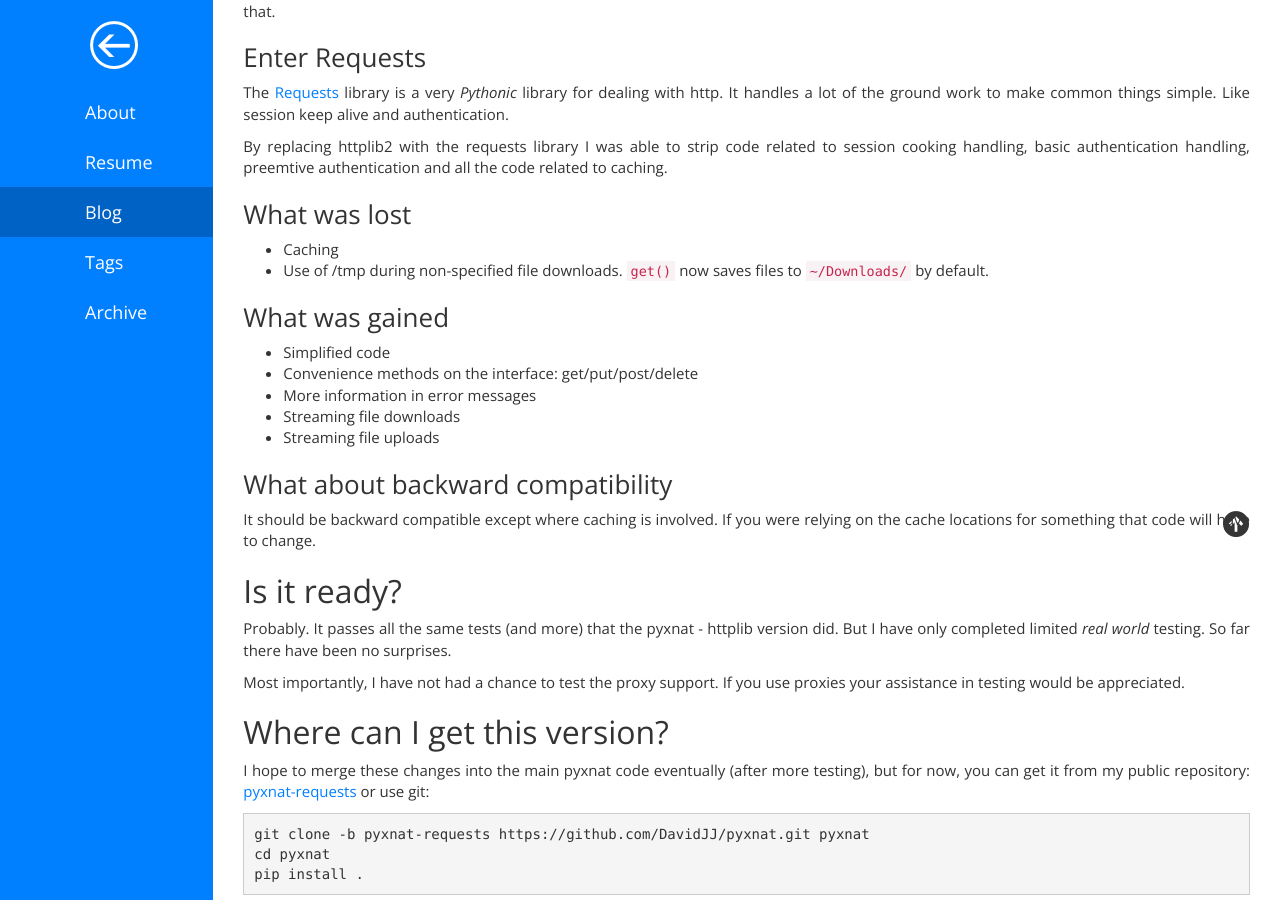
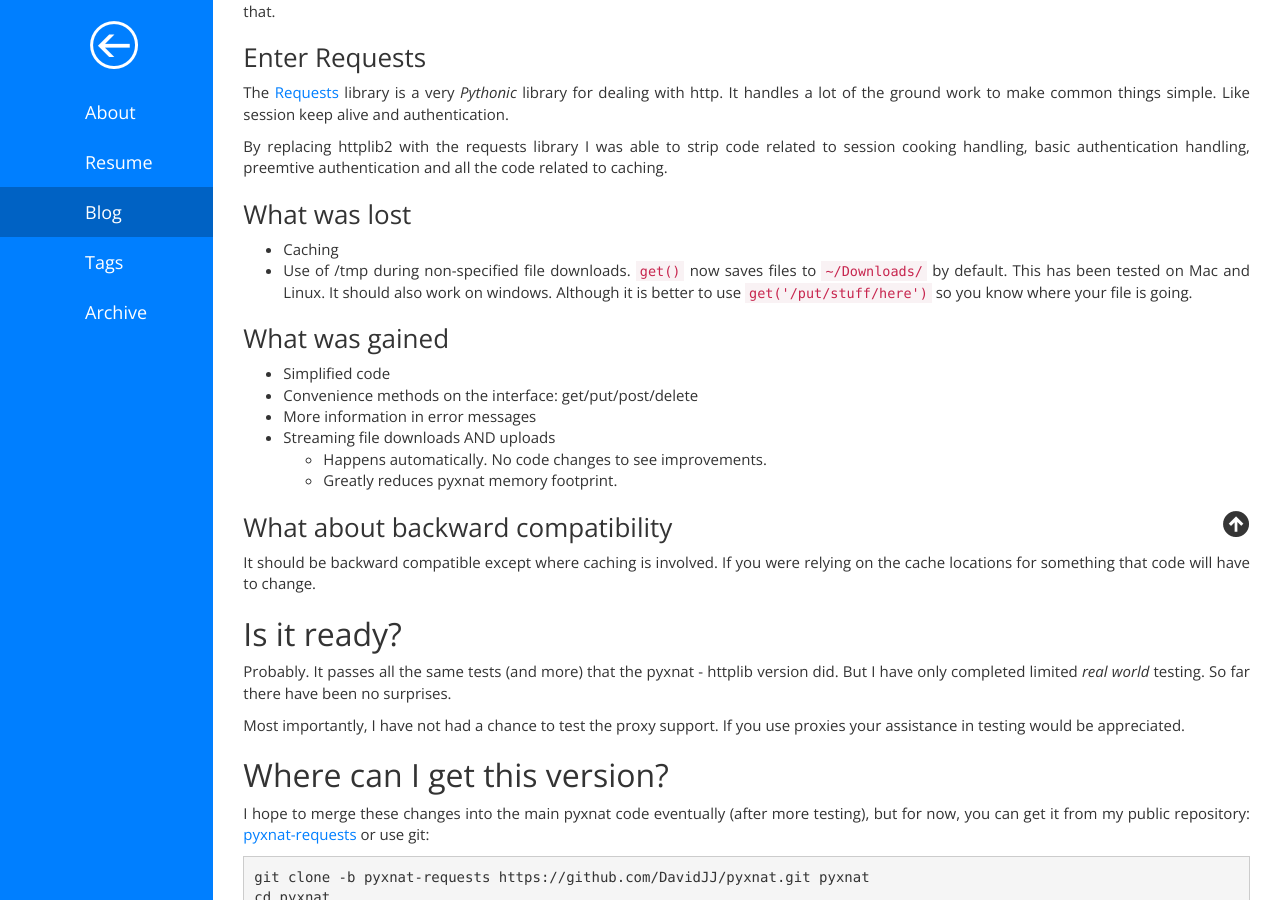
Before and after one commit to chaoticbrain/chaoticbrain.github.io, a Jekyll site: the page built from _posts/2015-05-22-pyxnat-requests.md, in a window 1280 px wide and 900 px high, scrolled down 722 px. Built offline with Jekyll 4.4.1, drawn with Linux system fonts in a browser that asks for light colours; comment, search, counter and statistics services are not loaded.

Commit message:
updated pyxnat post.

```diff
--- a/_posts/2015-05-22-pyxnat-requests.md
+++ b/_posts/2015-05-22-pyxnat-requests.md
@@ -37,15 +37,17 @@
 
 ### What was lost
 * Caching
-* Use of /tmp during non-specified file downloads.  `get()` now saves files to `~/Downloads/` by default.
+* Use of /tmp during non-specified file downloads.  `get()` now saves files to `~/Downloads/` by default. This has been tested on Mac and Linux. It should also work on windows. Although it is better to use `get('/put/stuff/here')` so you know where your file is going.
 
 
 ### What was gained
 * Simplified code
 * Convenience methods on the interface: get/put/post/delete
 * More information in error messages
-* Streaming file downloads
-* Streaming file uploads
+* Streaming file downloads AND uploads
+  * Happens automatically. No code changes to see improvements.
+  * Greatly reduces pyxnat memory footprint.
+
 
 ### What about backward compatibility
 It should be backward compatible except where caching is involved.  If you were relying on the cache locations for something that code will have to change.
```
